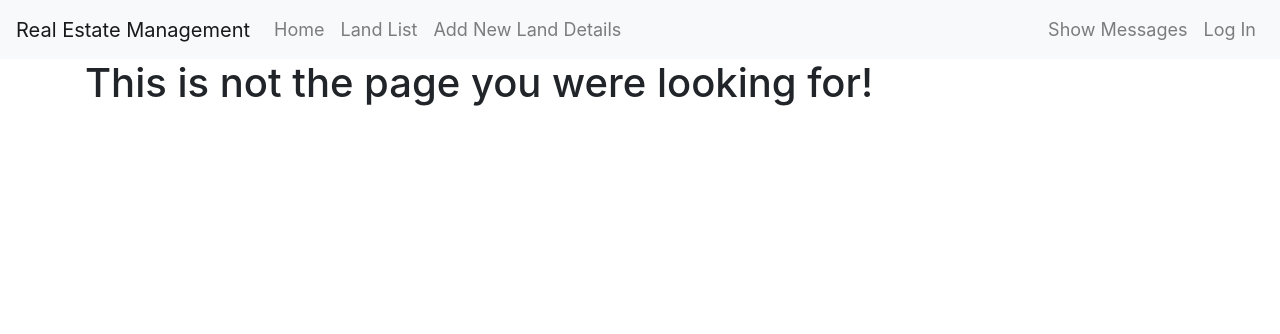
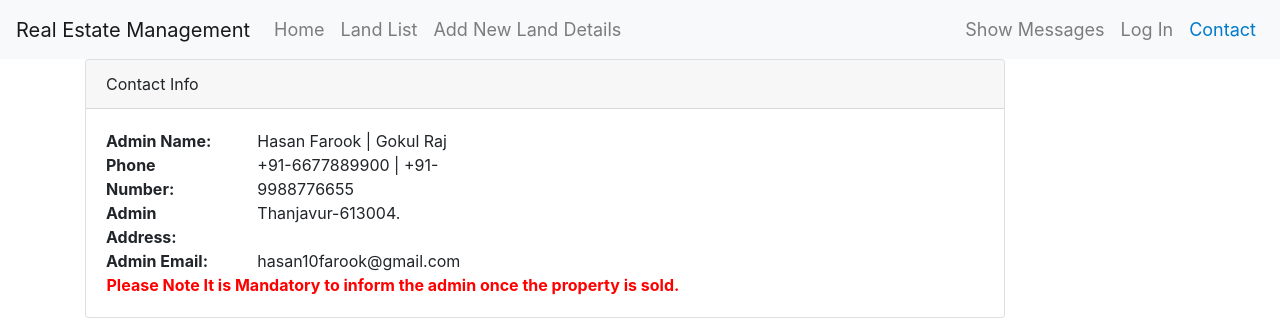
Before and after one commit to Aafy/hasan-realestate-prj-j3mnfi, an Angular app: page /contact in a window 1280 px wide. Shown: the top 334 px of the page. Built offline with nearby package versions, Linux system fonts and the light colour scheme; what angular-in-memory-web-api would draw is missing.

Commit message:
Final Changes

```diff
--- a/src/app/app-routing.module.ts
+++ b/src/app/app-routing.module.ts
@@ -5,6 +5,7 @@ import { PageNotFoundComponent } from "./page-not-found.component";
 import { AuthGuard } from "./user/auth.guard";
 import { SelectiveStrategy } from "./selective-strategy.service";
 import { SignupComponent } from "./signup/signup.component";
+import { ContactInfoComponent } from "./contact-info/contact-info.component";
 @NgModule({
   imports: [
     RouterModule.forRoot(
@@ -16,6 +17,10 @@ import { SignupComponent } from "./signup/signup.component";
         {
           path: "signup",
           component: SignupComponent
+        },
+        {
+          path: "contact",
+          component: ContactInfoComponent
         },
         {
           path: "products",
--- a/src/app/app.component.html
+++ b/src/app/app.component.html
@@ -1,47 +1,78 @@
-<span class =  "fa fa-spinner spinner" *ngIf="loading"></span>
+<span class="fa fa-spinner spinner" *ngIf="loading"></span>
 <nav class="navbar navbar-expand navbar-light bg-light">
   <a class="navbar-brand">{{pageTitle}}</a>
   <ul class="navbar-nav">
     <li class="nav-item">
-      <a class="nav-link" [routerLink]="['/welcome']" routerLinkActive="active">Home</a>
+      <a class="nav-link" [routerLink]="['/welcome']" routerLinkActive="active"
+        >Home</a
+      >
     </li>
     <li class="nav-item">
-      <a class="nav-link" [routerLink]="['/products']"  routerLinkActive="active" [routerLinkActiveOptions] = "{exact: true}">Land List</a>
+      <a
+        class="nav-link"
+        [routerLink]="['/products']"
+        routerLinkActive="active"
+        [routerLinkActiveOptions]="{exact: true}"
+        >Land List</a
+      >
     </li>
     <li class="nav-item">
-      <a class="nav-link" [routerLink]="['/products',0,'edit']"  routerLinkActive="active">Add New Land Details</a>
+      <a
+        class="nav-link"
+        [routerLink]="['/products',0,'edit']"
+        routerLinkActive="active"
+        >Add New Land Details</a
+      >
     </li>
   </ul>
   <ul class="navbar-nav ml-auto">
-    <li class="nav-item"
-        *ngIf="isLoggedIn">
+    <li class="nav-item" *ngIf="isLoggedIn">
       <a class="nav-link">Welcome {{ userName }}</a>
     </li>
     <li class="nav-item">
-      <!-- <a class="nav-link" [routerLink]="[{ outlets:{popup: ['messages']}}]">Show Messages</a> -->
-      <a class="nav-link" *ngIf="!isMessageDisplayed" (click)="displayMessages()">Show Messages</a>
+      <a
+        class="nav-link"
+        *ngIf="!isMessageDisplayed"
+        (click)="displayMessages()"
+        >Show Messages</a
+      >
     </li>
-      <li class="nav-item">
-      <!-- <a class="nav-link" [routerLink]="[{ outlets:{popup: ['messages']}}]">Show Messages</a> -->
-      <a class="nav-link" *ngIf="isMessageDisplayed" (click)="hideMessages()">Hide Messages</a>
+    <li class="nav-item">
+      <a class="nav-link" *ngIf="isMessageDisplayed" (click)="hideMessages()"
+        >Hide Messages</a
+      >
     </li>
-    <li class="nav-item"
-        *ngIf="!isLoggedIn">
-      <a class="nav-link" [routerLink]="['/login']"  routerLinkActive="active">Log In</a>
+    <li class="nav-item" *ngIf="!isLoggedIn">
+      <a class="nav-link" [routerLink]="['/login']" routerLinkActive="active"
+        >Log In</a
+      >
     </li>
-    <li class="nav-item"
-        *ngIf="isLoggedIn">
-      <a class="nav-link"
-         (click)="logOut()" [routerLink]="['/welcome']"  routerLinkActive="active">Log Out</a>
+    <li class="nav-item" *ngIf="isLoggedIn">
+      <a
+        class="nav-link"
+        (click)="logOut()"
+        [routerLink]="['/welcome']"
+        routerLinkActive="active"
+        >Log Out</a
+      >
+    </li>
+    <li class="nav-item">
+      <a class="nav-link" [routerLink]="['/contact']" routerLinkActive="active"
+        >Contact</a
+      >
     </li>
   </ul>
 </nav>
 <div class="container">
   <div class="row">
-    <div class="col-md-10" [@slideInAnimation]="o.isActivated ? o.activatedRoute : ''">
- <router-outlet #o="outlet" ></router-outlet>
-</div>
-  <div class="col-md-2">
-    <router-outlet name="popup"></router-outlet> </div>
+    <div
+      class="col-md-10"
+      [@slideInAnimation]="o.isActivated ? o.activatedRoute : ''"
+    >
+      <router-outlet #o="outlet"></router-outlet>
+    </div>
+    <div class="col-md-2">
+      <router-outlet name="popup"></router-outlet>
+    </div>
   </div>
 </div>
--- a/src/app/app.module.ts
+++ b/src/app/app.module.ts
@@ -16,6 +16,7 @@ import { UserModule } from './user/user.module';
 import { MessageModule } from './messages/message.module';
 import {AppRoutingModule} from './app-routing.module';
 import { SignupComponent } from './signup/signup.component';
+import { ContactInfoComponent } from './contact-info/contact-info.component';
 @NgModule({
   imports: [
     BrowserModule,
@@ -37,7 +38,8 @@ import { SignupComponent } from './signup/signup.component';
     AppComponent,
     WelcomeComponent,
     PageNotFoundComponent,
-    SignupComponent
+    SignupComponent,
+    ContactInfoComponent
   ],
   bootstrap: [AppComponent]
 })
--- /dev/null
+++ b/src/app/contact-info/contact-info.component.html
@@ -0,0 +1,34 @@
+<div class="card">
+  <div class="card-header">
+    {{pageTitle}}
+  </div>
+
+  <div class="card-body">
+    <div class="row">
+      <div class="col-md-8">
+        <div class="row">
+          <div class="col-md-3"><b>Admin Name:</b></div>
+          <div class="col-md-6">Hasan Farook | Gokul Raj</div>
+        </div>
+        <div class="row">
+          <div class="col-md-3"><b>Phone Number:</b></div>
+          <div class="col-md-6">+91-6677889900 | +91-9988776655</div>
+        </div>
+        <div class="row">
+          <div class="col-md-3"><b>Admin Address:</b></div>
+          <div class="col-md-6">Thanjavur-613004.</div>
+        </div>
+        <div class="row">
+          <div class="col-md-3"><b>Admin Email:</b></div>
+          <div class="col-md-6">hasan10farook@gmail.com</div>
+        </div>
+        <div class="row" style="margin-left: 0.5px;color: red;">
+          <b>
+            Please Note It is Mandatory to inform the admin once the property is
+            sold.
+          </b>
+        </div>
+      </div>
+    </div>
+  </div>
+</div>
--- /dev/null
+++ b/src/app/contact-info/contact-info.component.ts
@@ -0,0 +1,12 @@
+import { Component, OnInit } from "@angular/core";
+
+@Component({
+  selector: "app-contact-info",
+  templateUrl: "./contact-info.component.html",
+  styleUrls: ["./contact-info.component.css"]
+})
+export class ContactInfoComponent implements OnInit {
+  constructor() {}
+  pageTitle = "Contact Info";
+  ngOnInit() {}
+}
--- a/src/app/products/product-detail.component.html
+++ b/src/app/products/product-detail.component.html
@@ -4,90 +4,96 @@
   </div>
 
   <div class="card-body" *ngIf="product">
-
     <div class="row">
-
       <div class="col-md-8">
         <div class="row">
-					<div class="col-md-3">Name:</div>
+          <div class="col-md-3"><b>Name:</b></div>
           <div class="col-md-6">{{product.productName}}</div>
         </div>
         <div class="row">
-					<div class="col-md-3">Code:</div>
+          <div class="col-md-3"><b>Code:</b></div>
           <div class="col-md-6">{{product.productCode}}</div>
         </div>
         <div class="row">
-					<div class="col-md-3">Description:</div>
+          <div class="col-md-3"><b>Description:</b></div>
           <div class="col-md-6">{{product.description}}</div>
         </div>
         <div class="row">
-					<div class="col-md-3">Availability:</div>
+          <div class="col-md-3"><b>Availability:</b></div>
           <div class="col-md-6">{{product.releaseDate}}</div>
         </div>
         <div class="row">
-					<div class="col-md-3">Price:</div>
+          <div class="col-md-3"><b>Price:</b></div>
           <div class="col-md-6">{{product.price|currency:"USD":"symbol"}}</div>
         </div>
 
         <div class="row">
-					<div class="col-md-3">Category:</div>
+          <div class="col-md-3"><b>Category:</b></div>
           <div class="col-md-6">{{product.category}}</div>
         </div>
         <div class="row">
-					<div class="col-md-3">Tags:</div>
+          <div class="col-md-3"><b>Tags:</b></div>
           <div class="col-md-6">{{product.tags}}</div>
         </div>
         <div class="row">
-					<div class="col-md-3">Contact Details:</div>
+          <div class="col-md-3"><b>Contact Details:</b></div>
           <div class="col-md-6">{{product.contactDetails}}</div>
         </div>
         <div class="row">
-					<div class="col-md-3">Phone Number:</div>
+          <div class="col-md-3"><b>Phone Number:</b></div>
           <div class="col-md-6">{{product.phoneNumber}}</div>
         </div>
         <div class="row">
-					<div class="col-md-3">Latitude:</div>
+          <div class="col-md-3"><b>Latitude:</b></div>
           <div class="col-md-6">{{product.latitude}}</div>
         </div>
         <div class="row">
-					<div class="col-md-3">Longitude:</div>
+          <div class="col-md-3"><b>Longitude:</b></div>
           <div class="col-md-6">{{product.longitude}}</div>
         </div>
-				<br>
-				<button class="btn btn-outline-warning"
+        <br />
+        <button
+          class="btn btn-outline-warning"
           style="width:280px; padding-left: 20px; "
           type="button"
           title="View this land"
-                (click)="openMap()">
+          (click)="openMap()"
+        >
           View this location in Map
         </button>
       </div>
 
       <div class="col-md-4" *ngIf="product.imageUrl">
-				<img class="center-block img-responsive"
+        <img
+          class="center-block img-responsive"
           [style.height.px]="150"
           [style.margin.px]="2"
           [src]="product.imageUrl"
-             [title]="product.productName">
+          [title]="product.productName"
+        />
       </div>
     </div>
 
     <div class="row mt-4">
       <div class="col-md-4">
-					<button class="btn btn-outline-secondary mr-3"
-                style="width:80px" [routerLink]="['/products']" queryParamsHandling="preserve">
+        <button
+          class="btn btn-outline-secondary mr-3"
+          style="width:80px"
+          [routerLink]="['/products']"
+          queryParamsHandling="preserve"
+        >
           <i class="fa fa-chevron-left"></i> Back
         </button>
-					<button class="btn btn-outline-primary"
-                style="width:80px" [routerLink]="['/products',product.id,'edit']">
+        <button
+          class="btn btn-outline-primary"
+          style="width:80px"
+          [routerLink]="['/products',product.id,'edit']"
+        >
           Edit
         </button>
-
+      </div>
+    </div>
   </div>
 </div>
 
-		</div>
-	</div>
-
-	<div class="alert alert-danger" *ngIf="errorMessage">{{errorMessage}}
-	</div>
+<div class="alert alert-danger" *ngIf="errorMessage">{{errorMessage}}</div>
```
Also changed, not shown: src/app/contact-info/contact-info.component.css (added). Lines whose indentation alone changed are shown as unchanged.
